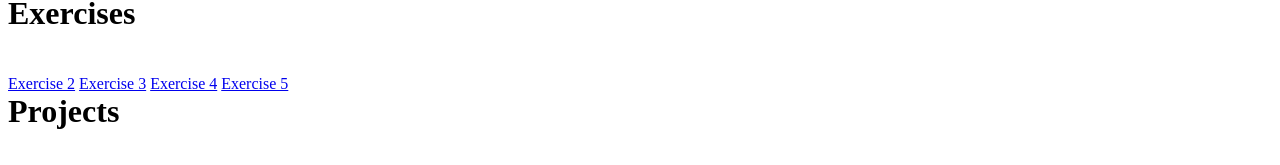
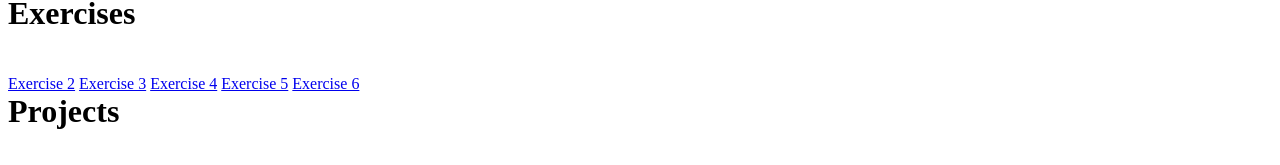
Before and after one commit to Jaden-cho0115/IMW-FALL-2023, a plain HTML site: page index.html in a window 1280 px wide. Shown: the part 329-494 px from the top of the page. Drawn offline with Linux system fonts and the light colour scheme.

Commit message:
update index

```diff
--- a/index.html
+++ b/index.html
@@ -27,6 +27,7 @@
     <a href="Exercies/Exercise 3/index.html">Exercise 3</a>
     <a href="Exercies/Exercise 4/Flexbox.html">Exercise 4</a>
     <a href="Exercies/Exercise 5/Exercise 5.html">Exercise 5</a>
+    <a href="Exercies/Exercise 6/jQuery.html">Exercise 6</a>
     <h5 class="font">Projects</h5>
     <a href="Projects/Storybook/storybook-cover.html">P1 Storybook</a>
     <a href="Projects/Storybook/Process page/Process page.html">Storbook Process Page</a>
```
